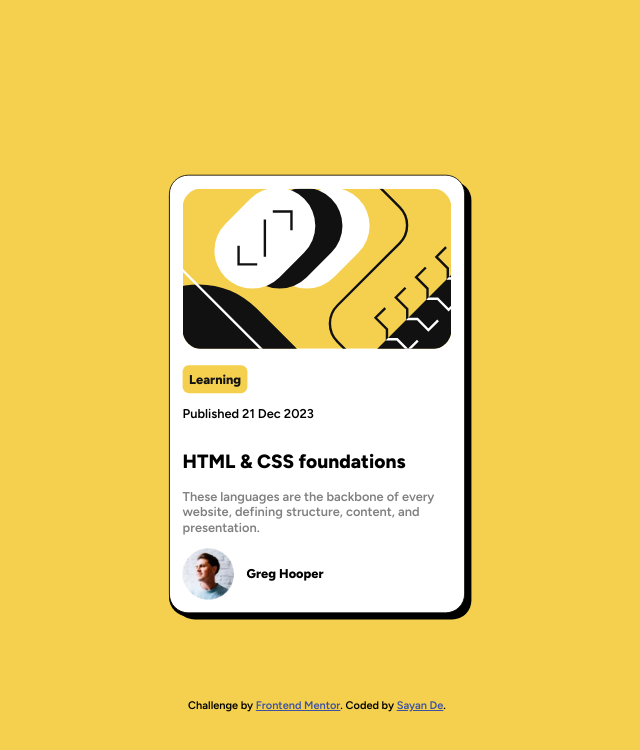
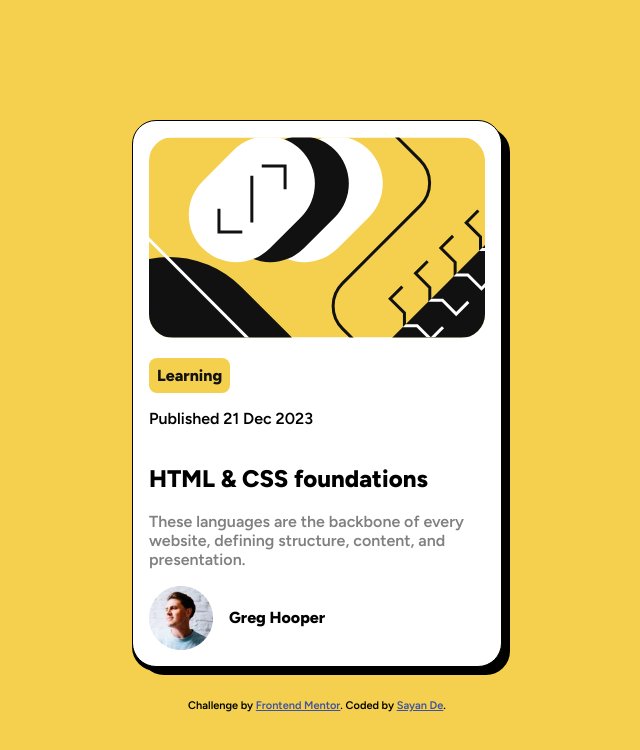
Before and after one commit to RoosterRoo/Blog-Preview, a plain HTML site: page index.html in a window 1280 px wide. Shown: the whole page, without its empty margins (323-963 px from the left). Drawn offline with Linux system fonts and the light colour scheme.

Commit message:
Blog card remove scale and use min-height

```diff
--- a/index.html
+++ b/index.html
@@ -24,7 +24,7 @@
     <link rel="stylesheet" href="style.css" />
   </head>
   <body>
-    <div class="container">
+    <main class="container">
       <section class="header">
         <img
           src="./assets/images/illustration-article.svg"
@@ -44,12 +44,12 @@
         <img src="./assets/images/image-avatar.webp" alt="Avatar" />
         <p>Greg Hooper</p>
       </section>
-    </div>
-    <div class="attribution">
+    </main>
+    <footer class="attribution">
       Challenge by
       <a href="https://www.frontendmentor.io?ref=challenge" target="_blank"
         >Frontend Mentor</a
       >. Coded by <a href="#">Sayan De</a>.
-    </div>
+    </footer>
   </body>
 </html>
--- a/style.css
+++ b/style.css
@@ -2,8 +2,8 @@ html,
 body {
   margin: 0;
   padding: 0;
-  height: 100vh;
-  box-sizing: content-box;
+  min-height: 100vh;
+  box-sizing: border-box;
   display: flex;
   flex-direction: column;
   justify-content: center;
@@ -19,14 +19,13 @@ body {
   padding: 1em;
   border: 1px solid black;
   border-radius: 1.5rem;
-  transform: scale(0.8);
-  max-width: 336px;
   background-color: hsl(0, 0%, 100%);
   box-shadow: 0.5rem 0.5rem black, 0 0.25rem;
 }
 
 .header img {
   border-radius: 1.5rem;
+  max-width: 100%;
 }
 
 .tag {
@@ -42,6 +41,8 @@ body {
 .content p {
   color: hsl(0, 0%, 50%);
   font-weight: 600;
+  max-width: 336px;
+  word-wrap: break-word;
 }
 
 .user {
```
